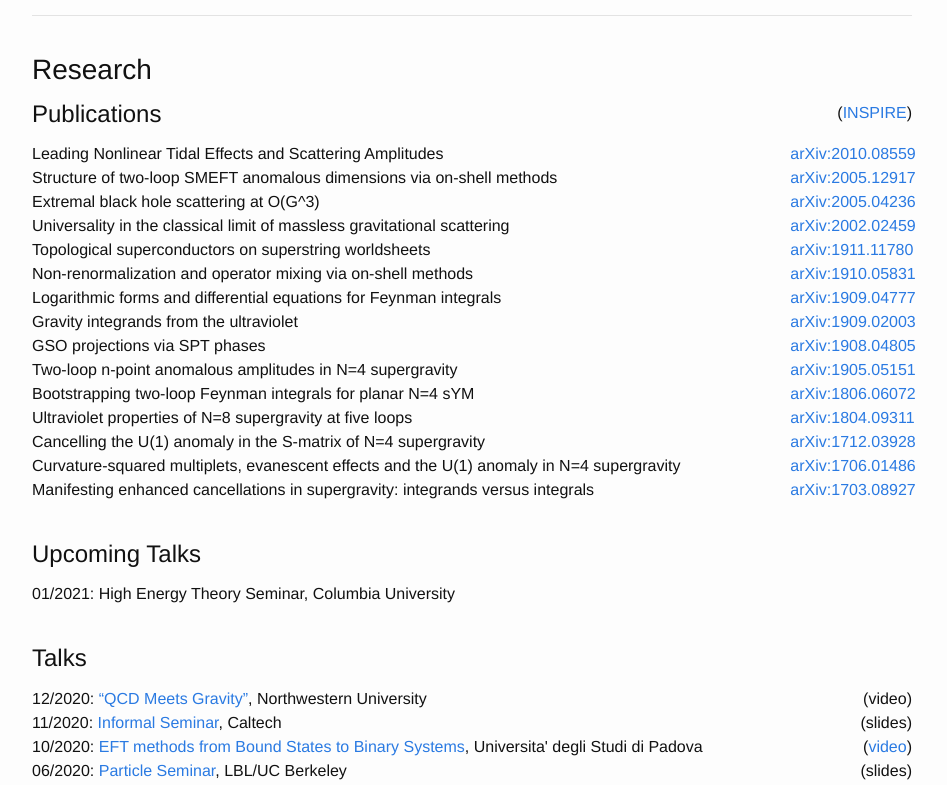
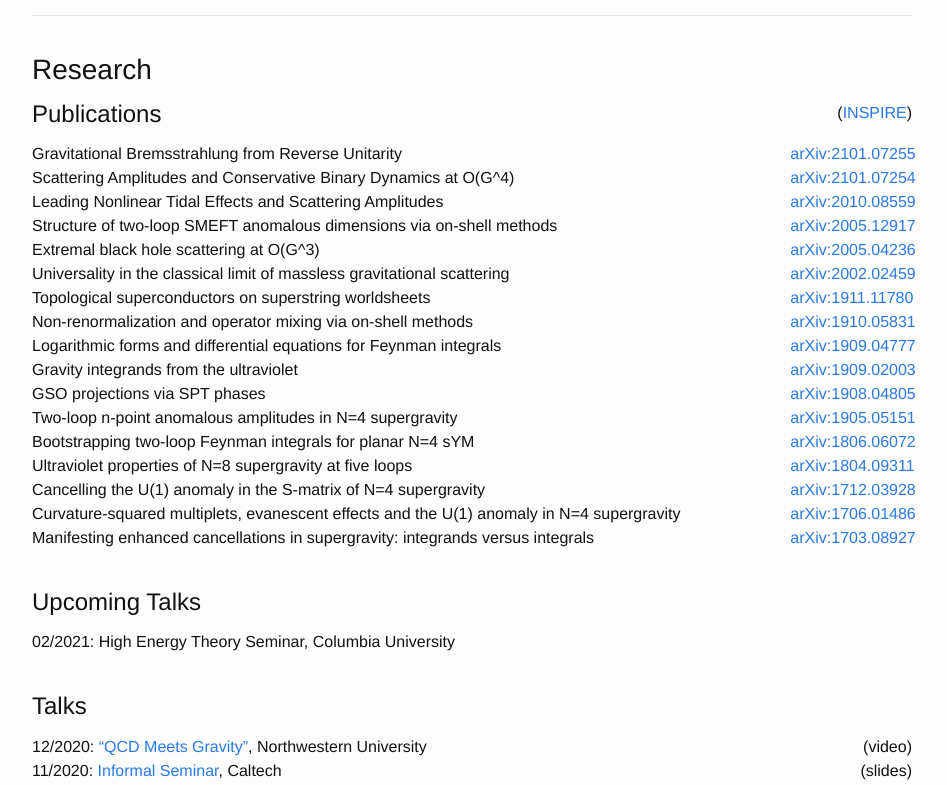
Before and after one commit to julioparra/julioparra.github.io, a Jekyll site: the page built from index.md, in a window 1280 px wide and 900 px high, scrolled down 263 px, cut to the strip 115-900 px from the top of the window. Shown: the whole strip, without its empty margins (168-1115 px from the left). Built offline with Jekyll 4.4.1, drawn with Linux system fonts in a browser that asks for light colours; nearby versions of some CDN libraries.

Commit message:
Added latest two papers

```diff
--- a/index.md
+++ b/index.md
@@ -32,6 +32,14 @@ Office: PAB 4-737 <br>
   <div class="row">
     <div class="col-md-10 col-0"> <h4> Publications </h4> </div>
     <div class="col-md-2 col-12" style="vertical-align: middle; text-align:right"> (<a href="http://inspirehep.net/author/profile/J.Parra.Martinez.1">INSPIRE</a>) </div>
+  </div>
+  <div class="row">
+    <div class="col-md-10 col-0">Gravitational Bremsstrahlung from Reverse Unitarity</div>
+    <div class="col-md-2 col-12" style="text-align:right"> <a href="http://arxiv.org/abs/2101.07255">arXiv:2101.07255</a> </div>
+  </div>
+  <div class="row">
+    <div class="col-md-10 col-0">Scattering Amplitudes and Conservative Binary Dynamics at O(G^4)</div>
+    <div class="col-md-2 col-12" style="text-align:right"> <a href="http://arxiv.org/abs/2101.07254">arXiv:2101.07254</a> </div>
   </div>
   <div class="row">
     <div class="col-md-10 col-0">Leading Nonlinear Tidal Effects and Scattering Amplitudes</div>
@@ -99,7 +107,7 @@ Office: PAB 4-737 <br>
 #### Upcoming Talks ####
 
 <div class="row">
-    <div class="col-10"> 01/2021: High Energy Theory Seminar,  Columbia University </div>
+    <div class="col-10"> 02/2021: High Energy Theory Seminar,  Columbia University </div>
     <div class="col-2" style="text-align:right"> </div>
 </div>
 
```
